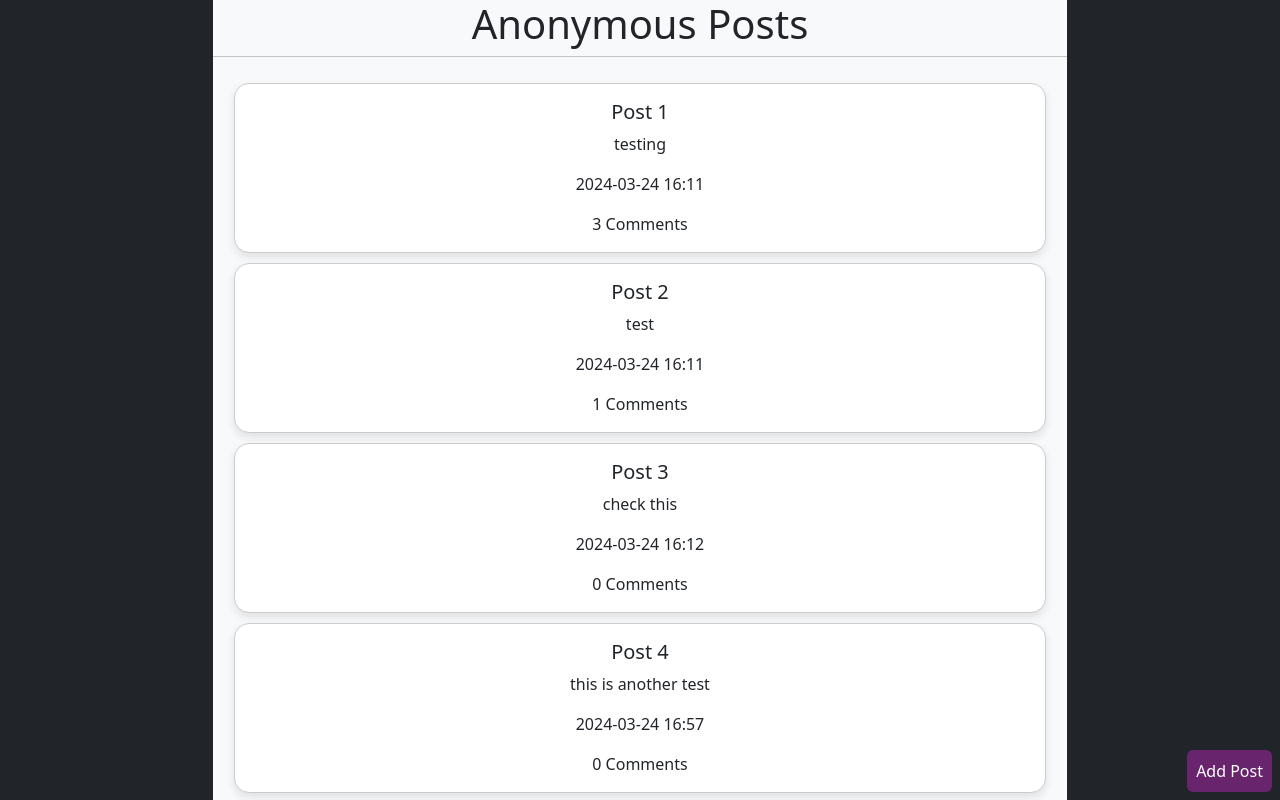
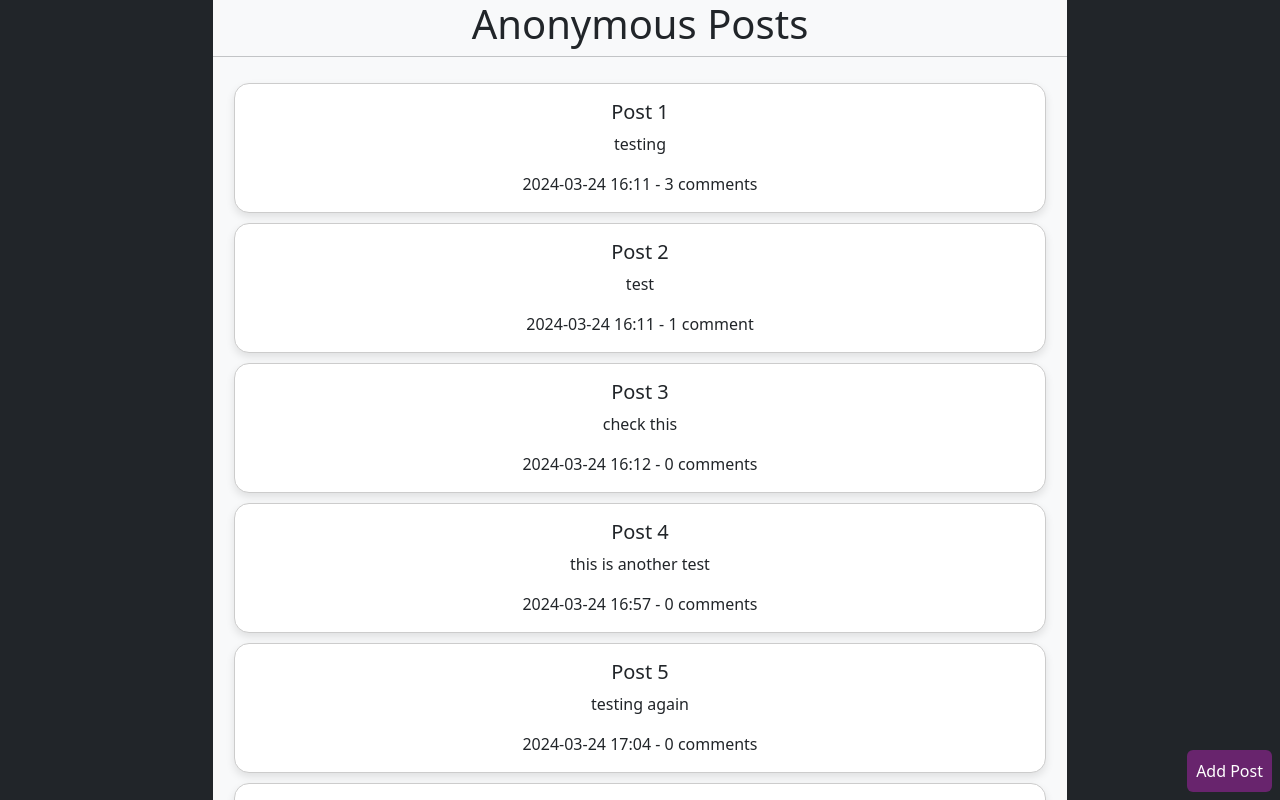
Before and after one commit to WilliamMorgan73/ProgBlack2, a Next.js app: page / in a window 1280 px wide. Shown: the top 800 px of the page. Built offline with nearby package versions, Linux system fonts and the light colour scheme.

Commit message:
improve components format

```diff
--- /dev/null
+++ b/src/app/components/CommentModal.js
@@ -0,0 +1,82 @@
+import React, { useState } from "react";
+import { Modal, Form, Button } from "react-bootstrap";
+
+const CommentModal = ({ selectedPost, appear, handleExit }) => {
+    const [message, setMessage] = useState("");
+
+    const handleMessageChange = (event) => {
+        setMessage(event.target.value);
+    };
+
+    const handleSubmit = async () => {
+        const creationTime = new Date().toISOString();
+
+        const { postID } = selectedPost;
+
+        const commentData = {
+            postID,
+            message,
+            creationTime,
+        };
+
+        const response = await fetch("/api/writeCommentJson", {
+            method: "POST",
+            headers: {
+                "Content-Type": "application/json",
+            },
+            body: JSON.stringify(commentData),
+        });
+        setMessage("");
+        handleExit();
+    };
+
+    return (
+        <Modal show={appear} onHide={handleExit}>
+            <Modal.Header closeButton>
+                <Modal.Title>Post {selectedPost.postID} Comments</Modal.Title>
+            </Modal.Header>
+            <Modal.Body>
+                <Form>
+                    <Form.Group
+                        className="mb-3"
+                        controlId="addCommentForm.ControlTextarea1"
+                    >
+                        <Form.Label>Post Comment</Form.Label>
+                        <Form.Control
+                            as="textarea"
+                            rows={3}
+                            value={message}
+                            onChange={handleMessageChange}
+                        />
+                    </Form.Group>
+                </Form>
+                <Button
+                    variant="primary"
+                    style={{ backgroundColor: "#68246D", color: "white" }}
+                    onClick={handleSubmit}
+                >
+                    Post
+                </Button>
+                <hr></hr>
+                {selectedPost.comments.length === 0 && <p>No Comments</p>}
+                {selectedPost.comments.map((comment, index) => (
+                    <div key={index} style={{ marginBottom: "10px" }}>
+                        <p style={{ fontSize: "16px", marginBottom: "5px" }}>
+                            {comment.message}
+                        </p>
+                        <p style={{ fontSize: "12px", color: "#888" }}>
+                            Commented on: {new Date(comment.creationTime).toLocaleString()}
+                        </p>
+                    </div>
+                ))}
+            </Modal.Body>
+            <Modal.Footer>
+                <Button variant="secondary" onClick={handleExit}>
+                    Close
+                </Button>
+            </Modal.Footer>
+        </Modal>
+    );
+};
+
+export default CommentModal;
--- /dev/null
+++ b/src/app/components/PostCard.js
@@ -0,0 +1,31 @@
+import React from "react";
+import { Card } from "react-bootstrap";
+
+const PostCard = ({ post, handleAppear }) => {
+    return (
+        <Card
+            style={{
+                border: "1px solid #ccc",
+                borderRadius: "15px",
+                margin: "10px 0",
+                boxShadow: "0px 4px 8px rgba(0, 0, 0, 0.1)",
+                cursor: "pointer",
+            }}
+            onClick={() => handleAppear(post)}
+            onMouseEnter={(event) => event.currentTarget.style.boxShadow = '0px 4px 8px rgba(0, 0, 0, 0.3)'} // Increase shadow on hover
+            onMouseLeave={(event) => event.currentTarget.style.boxShadow = '0px 4px 8px rgba(0, 0, 0, 0.1)'} // Reset shadow when not hovering
+        >
+            <Card.Body>
+                <Card.Title>Post {post.postID}</Card.Title>
+                <Card.Text>{post.message}</Card.Text>
+                <Card.Text>
+                    {post.creationTime.slice(0, 10)}{" "}
+                    {post.creationTime.slice(11, 16)}{" - "}
+                    {post.comments.length} {post.comments.length === 1 ? "comment" : "comments"}
+                </Card.Text>
+            </Card.Body>
+        </Card>
+    );
+};
+
+export default PostCard;
--- a/src/app/components/displayPost.js
+++ b/src/app/components/displayPost.js
@@ -1,93 +1,42 @@
-import React, { useState } from 'react';
-import { Card, Container, Modal, Form, Button } from 'react-bootstrap';
-const data = require('@/../data/data.json');
+import React, { useState } from "react";
+import { Container } from "react-bootstrap";
+import PostCard from "./PostCard";
+import CommentModal from "./CommentModal";
+const data = require("@/../data/data.json");
 
 const DisplayPost = () => {
     const [selectedPost, setSelectedPost] = useState(null);
     const [appear, setAppear] = useState(false);
-    const [message, setMessage] = useState('');
 
     const handleAppear = (post) => {
         setSelectedPost(post);
         setAppear(true);
-    }
+    };
 
     const handleExit = () => {
         setAppear(false);
-        setMessage('');
-    }
-
-    const handleSubmit = async () => {
-        const creationTime = new Date().toISOString();
-
-        const { postID } = selectedPost
-
-        const commentData = {
-            postID,
-            message,
-            creationTime
-        };
-
-        const response = await fetch('/api/writeCommentJson', {
-            method: 'POST',
-            headers: {
-                'Content-Type': 'application/json',
-            },
-            body: JSON.stringify(commentData),
-        });
-        handleExit();
-    }
-
-    const handleMessageChange = (event) => {
-        setMessage(event.target.value);
     };
-
-    const commentModal = (selectedPost) => {
-        return (
-            <Modal show={appear} onHide={handleExit}>
-                <Modal.Header closeButton>
-                    <Modal.Title>Post {selectedPost.postID} Comments</Modal.Title>
-                </Modal.Header>
-                <Modal.Body>
-                    <Form>
-                        <Form.Group className="mb-3" controlId="addCommentForm.ControlTextarea1">
-                            <Form.Label>Post Comment</Form.Label>
-                            <Form.Control as="textarea" rows={3} value={message} onChange={handleMessageChange} />
-                        </Form.Group>
-                    </Form>
-                    <Button variant="primary" style={{ backgroundColor: '#68246D', color: 'white' }} onClick={handleSubmit}>Post</Button>
-                    {selectedPost.comments.length === 0 && <p>No Comments</p>}
-                    {selectedPost.comments.map((comment, index) => (
-                        <div key={index} style={{ marginBottom: '10px' }}>
-                            <p style={{ fontSize: '16px', marginBottom: '5px' }}>{comment.message}</p>
-                            <p style={{ fontSize: '12px', color: '#888' }}>Commented on: {new Date(comment.creationTime).toLocaleString()}</p>
-                        </div>
-                    ))}
-                </Modal.Body>
-                <Modal.Footer>
-                    <Button variant="secondary" onClick={handleExit}>Close</Button>
-                </Modal.Footer>
-            </Modal>
-        )
-    }
 
     return (
         <>
-            <Container style={{ maxWidth: '98%' }}>
+            <Container style={{ maxWidth: "98%" }}>
                 {data.map((post) => (
-                    <Card key={post.postID} style={{ border: '1px solid #ccc', borderRadius: '15px', margin: '10px 0', boxShadow: '0px 4px 8px rgba(0, 0, 0, 0.1)', cursor: 'pointer' }} onClick={() => handleAppear(post)}>
-                        <Card.Body>
-                            <Card.Title>Post {post.postID}</Card.Title>
-                            <Card.Text>{post.message}</Card.Text>
-                            <Card.Text>{post.creationTime.slice(0, 10)} {post.creationTime.slice(11, 16)}</Card.Text>
-                            <Card.Text>{post.comments.length} Comments</Card.Text>
-                        </Card.Body>
-                    </Card>
+                    <PostCard
+                        key={post.postID}
+                        post={post}
+                        handleAppear={handleAppear}
+                    />
                 ))}
             </Container>
-            {selectedPost !== null && commentModal(selectedPost)}
+            {selectedPost !== null && (
+                <CommentModal
+                    selectedPost={selectedPost}
+                    appear={appear}
+                    handleExit={handleExit}
+                />
+            )}
         </>
     );
-}
+};
 
 export default DisplayPost;
```
